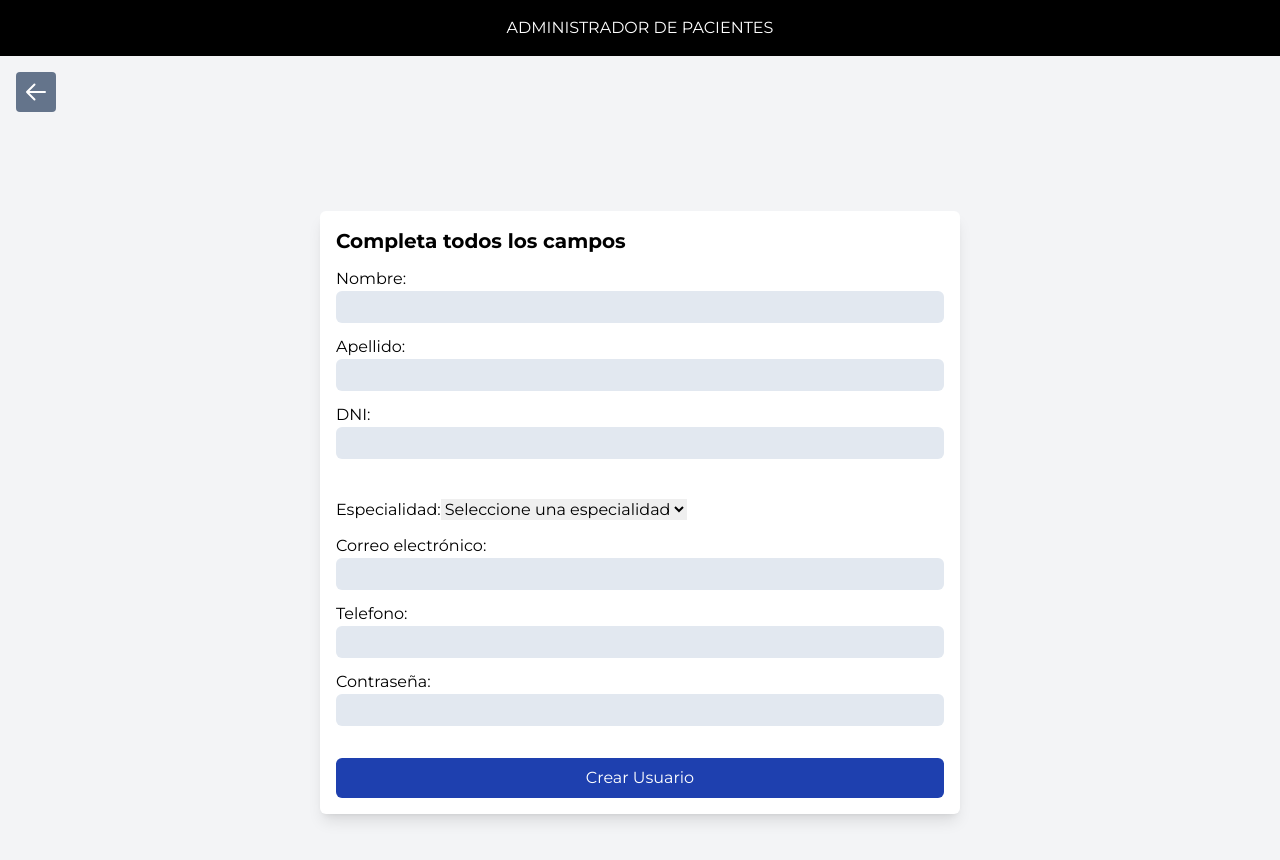
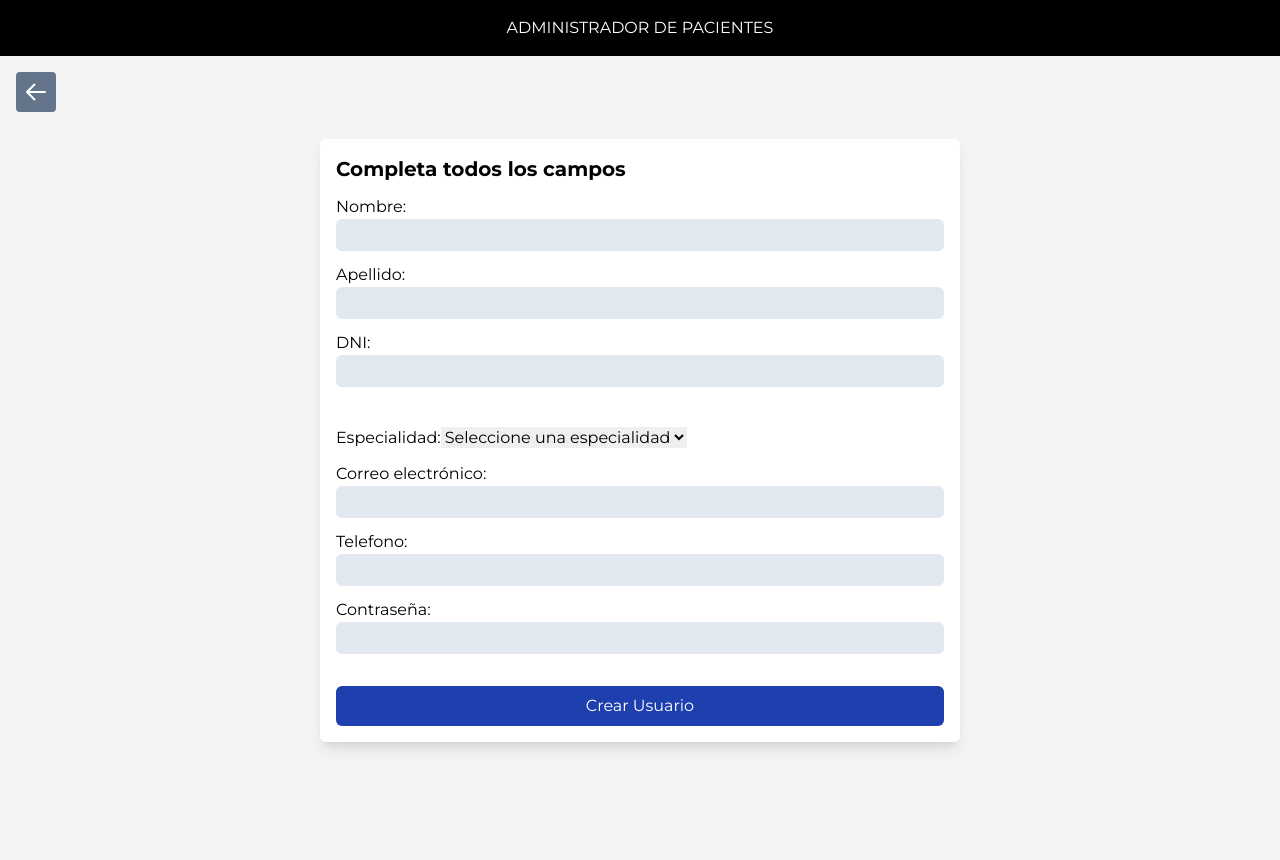
Before and after one commit to SantyPadilla51/ADMIN-PACIENTES, a React (Vite) app: page /crear-cuenta in a window 1280 px wide. Shown: the top 860 px of the page. Built offline with nearby package versions, Linux system fonts and the light colour scheme; no server answers.

Commit message:
add margin form createUser

```diff
--- a/src/components/RegistrarUser.jsx
+++ b/src/components/RegistrarUser.jsx
@@ -67,7 +67,7 @@ const RegistrarUser = () => {
                 </button>
             </div>
             <div className="min-h-screen flex items-center justify-center bg-gray-100">
-                <form className="-mt-58 shadow-lg rounded-md mx-3 bg-white flex flex-col p-4 gap-3 lg:w-1/2 lg:mx-auto" onSubmit={(e) => handleSubmit(e)}>
+                <form className="-mt-58 shadow-lg rounded-md mx-3 bg-white flex flex-col p-4 gap-3 lg:w-1/2 lg:mx-auto lg:-mt-36" onSubmit={(e) => handleSubmit(e)}>
                     <h3 className="text-xl font-bold">Completa todos los campos</h3>
 
                     <div className="flex flex-col">
```
